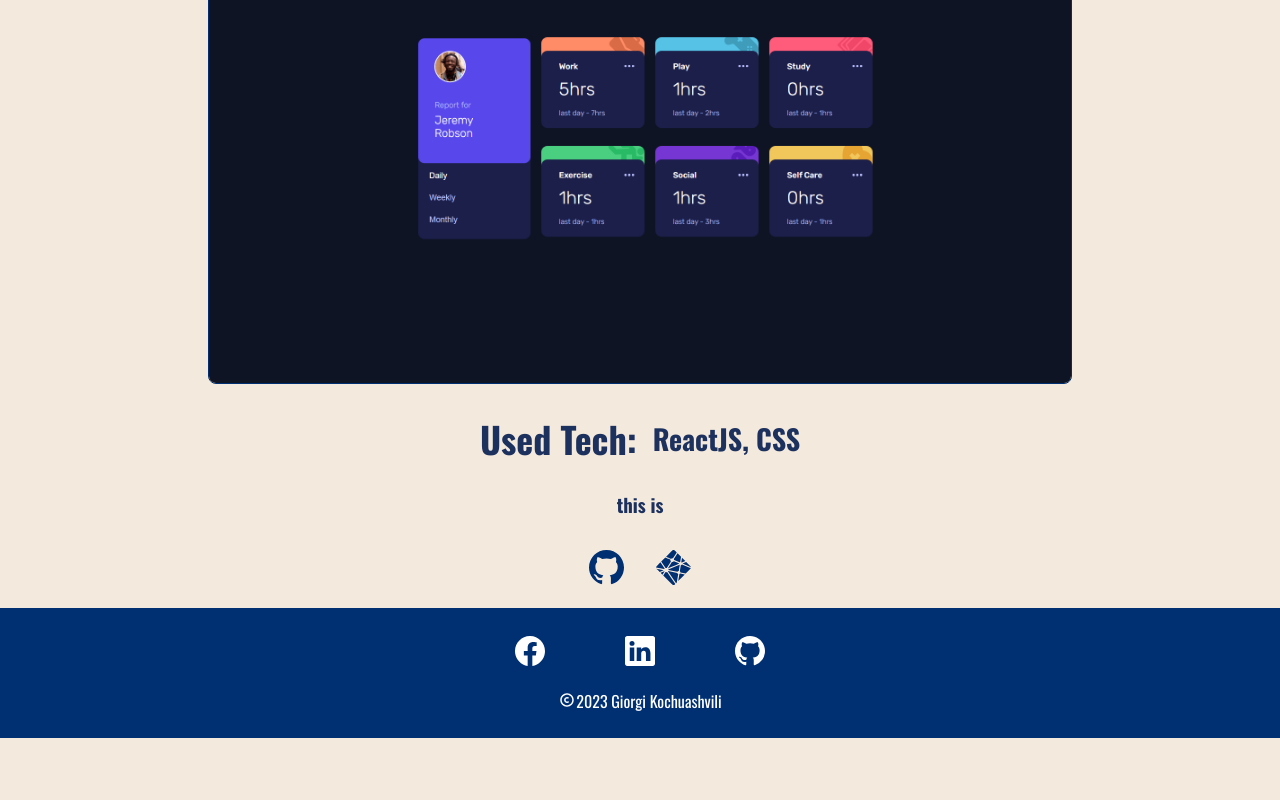
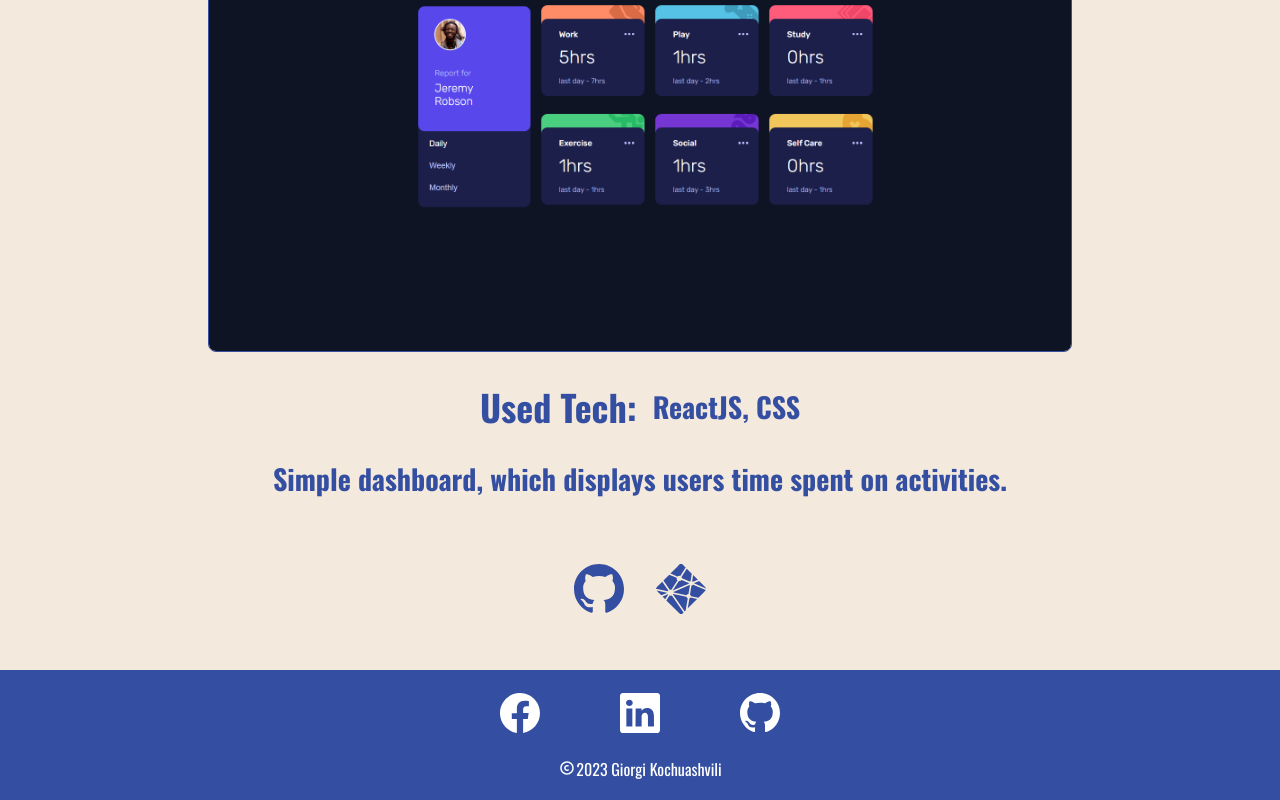
Before and after one commit to giorgio324/portfolio-website, a React (Create React App) app: page /projects/1 in a window 1280 px wide. Shown: the part 363-1163 px from the top of the page. Before the commit the page ends 1101 px from the top, so only its background shows below. Built offline with nearby package versions, Linux system fonts and the light colour scheme.

Commit message:
finished with main project

```diff
--- a/src/App.css
+++ b/src/App.css
@@ -10,7 +10,7 @@ Variables
 */
 
 :root {
-  --clr-primary: #013072;
+  --clr-primary: #344FA1;
   --clr-background: #F3E9DD;
   --clr-font: #1C315E;
   --clr-title: #D49B54;
--- a/src/components/Footer/styles.css
+++ b/src/components/Footer/styles.css
@@ -16,7 +16,7 @@
 
 .footer-icons-container {
  display: flex;
- gap: 35px;
+ gap: 50px;
 }
 
 .footer-copyright-container {
@@ -45,7 +45,11 @@
 
  .footer-icons-container {
   display: flex;
-  gap: 60px;
+  gap: 65px;
+ }
+
+ .icon {
+  font-size: 35px;
  }
 }
 
@@ -65,6 +69,10 @@
   gap: 80px;
  }
 
+ .icon {
+  font-size: 40px;
+ }
+
  .footer-copyright-container {
 
   padding-top: 18px;
--- a/src/components/ProjectItem/styles.css
+++ b/src/components/ProjectItem/styles.css
@@ -11,7 +11,7 @@
 .projects .projects-title {
  padding: 3rem 0;
  text-align: center;
- color: var(--clr-primary);
+ color: var(--crl-font) !important;
  font-size: 45px;
  font-weight: 500;
 }
@@ -58,6 +58,7 @@
 .project-item h1 {
  font-size: 24px;
  margin-top: 12px;
+ color: var(--crl-font) !important;
 }
 
 
--- a/src/data/data.js
+++ b/src/data/data.js
@@ -12,6 +12,7 @@ export const ProjectList = [
     tech: 'ReactJS, CSS',
     github: 'https://github.com/giorgio324/todoapp',
     netlify: 'https://todoapp-frontend.netlify.app/',
+    description: 'Todo app with some extra functionalities and animations',
   },
   {
     name: 'Dashboard',
@@ -19,6 +20,8 @@ export const ProjectList = [
     tech: 'ReactJS, CSS',
     github: 'https://github.com/giorgio324/dashboard-frontendmentor',
     netlify: 'https://dashboard-react-frontend.netlify.app/',
+    description:
+      'Simple dashboard, which displays users time spent on activities.',
   },
   {
     name: 'Advice Generator',
@@ -26,6 +29,8 @@ export const ProjectList = [
     tech: 'ReactJS, CSS',
     github: 'https://github.com/giorgio324/random-advice',
     netlify: 'https://react-advice-generator-frontend.netlify.app/',
+    description:
+      'After learning basics of React I decided to build a project that would fetch data from API. this app generates a random advice when you click on a button',
   },
   {
     name: 'Multipage Form',
@@ -33,6 +38,8 @@ export const ProjectList = [
     tech: 'JavaScript, HTML, CSS',
     github: 'https://github.com/giorgio324/multipage-form',
     netlify: 'https://multipage-form-frontend.netlify.app/',
+    description:
+      "Multipage Form, Which saves user's data in variables and displays it at the final page. it also has basic input validation",
   },
   {
     name: 'Website Development',
@@ -40,6 +47,7 @@ export const ProjectList = [
     tech: 'HTML, CSS, Bootstrap',
     github: 'https://github.com/giorgio324/bootstrap-project',
     netlify: 'https://software-development-p.netlify.app/',
+    description: 'used Boostrap5 for first time and built static website',
   },
   {
     name: 'DevelopIT',
@@ -47,6 +55,8 @@ export const ProjectList = [
     tech: 'JavaScript, HTML, CSS',
     github: 'https://github.com/giorgio324/developIT',
     netlify: 'https://develop-it.netlify.app/',
+    description:
+      'Afther i learned basics of javaScript and DOM i wanted to add some functionality to my website',
   },
   {
     name: 'Awesomecamp',
@@ -54,5 +64,6 @@ export const ProjectList = [
     tech: 'HTML, CSS',
     github: 'https://github.com/giorgio324/Awesomecamp',
     netlify: 'https://awesomecamp.netlify.app/',
+    description: 'The first website i created',
   },
 ];
--- a/src/pages/Experience.css
+++ b/src/pages/Experience.css
@@ -1,5 +1,6 @@
 .experience {
  min-height: calc(100vh - 203px);
+ color: var(--crl-font) !important;
 }
 
 .first-project {
--- a/src/pages/Home.css
+++ b/src/pages/Home.css
@@ -15,7 +15,7 @@
 
 .animated-text {
  text-align: center;
- color: #54B435;
+ color: #52DE97;
  font-size: 48px;
  min-height: 60px;
 }
--- a/src/pages/ProjectDisplay.css
+++ b/src/pages/ProjectDisplay.css
@@ -2,6 +2,7 @@
  margin: 0 auto;
  padding: 0 1rem;
  min-height: calc(100vh - 73px);
+ color: var(--clr-primary);
 }
 
 .project h1 {
@@ -31,7 +32,8 @@
  font-size: 28px;
 }
 
-.tech-container h3 {
+.tech-container h3,
+.project-description h3 {
  font-size: 22px;
 }
 
@@ -54,6 +56,7 @@
  color: var(--clr-primary);
  cursor: pointer;
  transition: var(--transition);
+ margin: 2rem 0;
 }
 
 .project-icon:hover {
@@ -64,6 +67,25 @@
  .project {
   width: 80vw;
  }
+
+ .project-icon {
+  font-size: 40px;
+
+ }
+
+ .project h1 {
+
+  font-size: 60px;
+ }
+
+ .tech-container h2 {
+  font-size: 32px;
+ }
+
+ .tech-container h3,
+ .project-description h3 {
+  font-size: 24px;
+ }
 }
 
 @media screen and (min-width:1100px) {
@@ -71,10 +93,13 @@
   width: 70vw;
  }
 
+ .project-icon {
+  font-size: 50px;
+
+ }
+
  .project h1 {
-  padding-top: 3rem;
-  padding-bottom: 2rem;
-  text-align: center;
+
   font-size: 60px;
  }
 
@@ -82,7 +107,8 @@
   font-size: 36px;
  }
 
- .tech-container h3 {
+ .tech-container h3,
+ .project-description h3 {
   font-size: 28px;
  }
 }
--- a/src/pages/ProjectDisplay.jsx
+++ b/src/pages/ProjectDisplay.jsx
@@ -16,7 +16,7 @@ const ProjectDisplay = () => {
         <h3>{project.tech}</h3>
       </div>
       <div className='project-description'>
-        <h3>this is</h3>
+        <h3>{project.description}</h3>
       </div>
       <div className='icons-container'>
         <a
```
